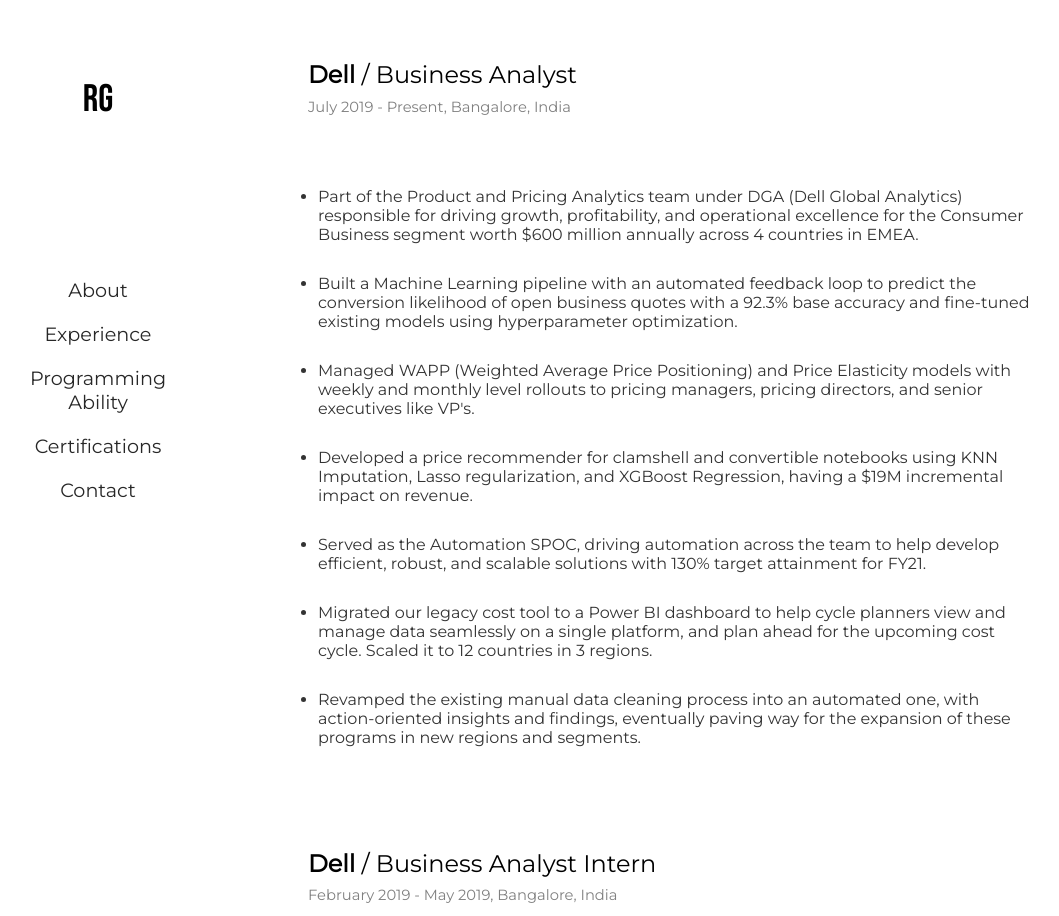
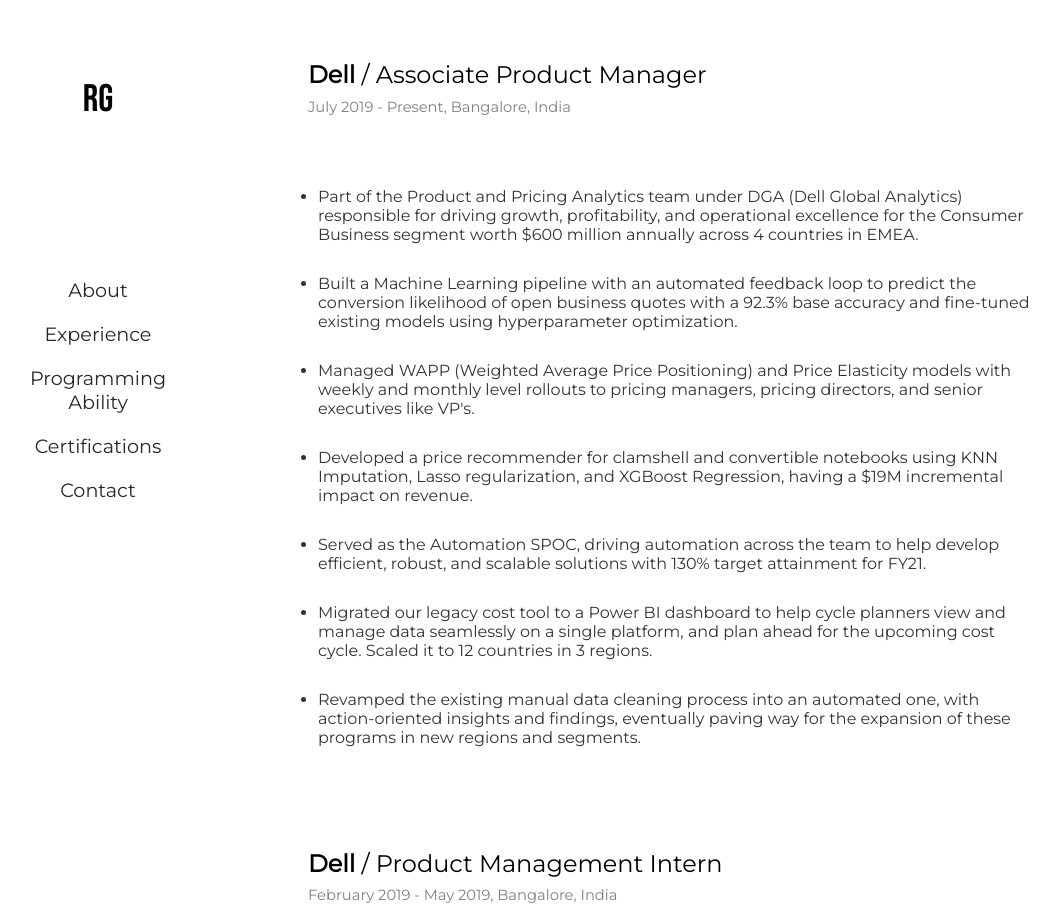
Before and after one commit to Rohitgird/portfolio-master, a plain HTML site: page experience.html in a window 1280 px wide. Shown: the top 916 px of the page, without its empty margins (62-1121 px from the left). Drawn offline with nearby package versions, Linux system fonts and the light colour scheme; a script that the page names is missing; a web font is replaced by a local one.

Commit message:
Updated Experience Section

```diff
--- a/experience.html
+++ b/experience.html
@@ -49,7 +49,7 @@
 
                 <div class="role-container">
                     <!-- <a href="experience-one.html"id="dell_1"> -->
-                    <h2 class="company">Dell <span id="role">/ Business Analyst</span>
+                    <h2 class="company">Dell <span id="role">/ Associate Product Manager</span>
                         <div class="arrow-container">
                             <!-- <a href="experience-one.html" class="arrow"  id="dell_1">
                                 <i></i>
@@ -82,7 +82,7 @@
 
                 <div class="role-container">
                     <!-- <a href="experience-two.html"> -->
-                    <h2 class="company">Dell <span id="role">/ Business Analyst Intern</span>
+                    <h2 class="company">Dell <span id="role">/ Product Management Intern</span>
                         <div class="arrow-container">
                             <!-- <a href="experience-two.html" class="arrow">
                                 <i></i>
@@ -100,7 +100,7 @@
                     <p class="time-duration">February 2019 - May 2019, <span id="role"> Bangalore, India</span> </p>
 
                     <div class="content-section exp">
-                        <!-- <h3 class="experience-detail-heading">Dell <span id="role">/ Business Analyst Intern</span></h3> -->
+                        <!-- <h3 class="experience-detail-heading">Dell <span id="role">/ Product Management Intern</span></h3> -->
                         <ul class="experience-detail-list-container">
                             <li>Worked with the CoC and PG Analytics team under the Performance Analytics Group (PAG) on conceptualization, implementation, and improvement of the WAPP model for Dell's Inspiron, XPS, and Alienware for both Notebooks and Desktops.</li>
                             <li>Developed a VBA tool for the EMEA Pricing team to automate the weekly BI Reporting activities saving about 35 hours a week.</li>
@@ -132,7 +132,7 @@
                     <p class="time-duration">May 2018 - June 2018, <span id="role"> Delhi, India</span> </p>
 
                     <div class="content-section exp">
-                        <!-- <h3 class="experience-detail-heading">Ernst and Young <span id="role">/ Business Analyst Intern</span></h3> -->
+                        <!-- <h3 class="experience-detail-heading">Ernst and Young <span id="role">/ Data Analyst Intern</span></h3> -->
                         <ul class="experience-detail-list-container">
                             <li>Worked with the Ministry of Consumer Affairs, Food, and Public Distribution department on the PDS (Public Distribution Systems) scheme implemented by the central government of India.</li>
                             <li>Built a Tableau dashboard highlighting several mismanagements/frauds taking place at the district and state levels, like grain offtake being more than the eligible limit under some RC's.</li>
@@ -144,7 +144,7 @@
 
                 <div class="role-container">
                     <!-- <a href="experience-four.html"> -->
-                    <h2 class="company">Webloom Solutions <span id="role">/ Fullstack Web Developer</span>
+                    <h2 class="company">Webloom Solutions <span id="role">/ Product Management Intern</span>
                         <div class="arrow-container">
                             <!-- <a href="experience-four.html" class="arrow">
                                 <i></i>
@@ -162,7 +162,7 @@
                     <p class="time-duration">Aug 2016 - Feb 2017, <span id="role"> Manipal, India</span> </p>
 
                     <div class="content-section exp">
-                        <!-- <h3 class="experience-detail-heading">Webloom Solutions <span id="role">/ Web Development Intern</span></h3> -->
+                        <!-- <h3 class="experience-detail-heading">Webloom Solutions <span id="role">/ Product Management Intern</span></h3> -->
                         <ul class="experience-detail-list-container">
                             <li>Empowered SMB's around Manipal to go digital, helping them expand their customer base, and eventually improve revenue.</li>
                             <li>Developed a customer registration desktop app using Electron and Flask, to help businesses keep a record of existing customers and add new ones. Later, it was integrated with Twilio, to send promotional messages from directly within the application.</li>
```
